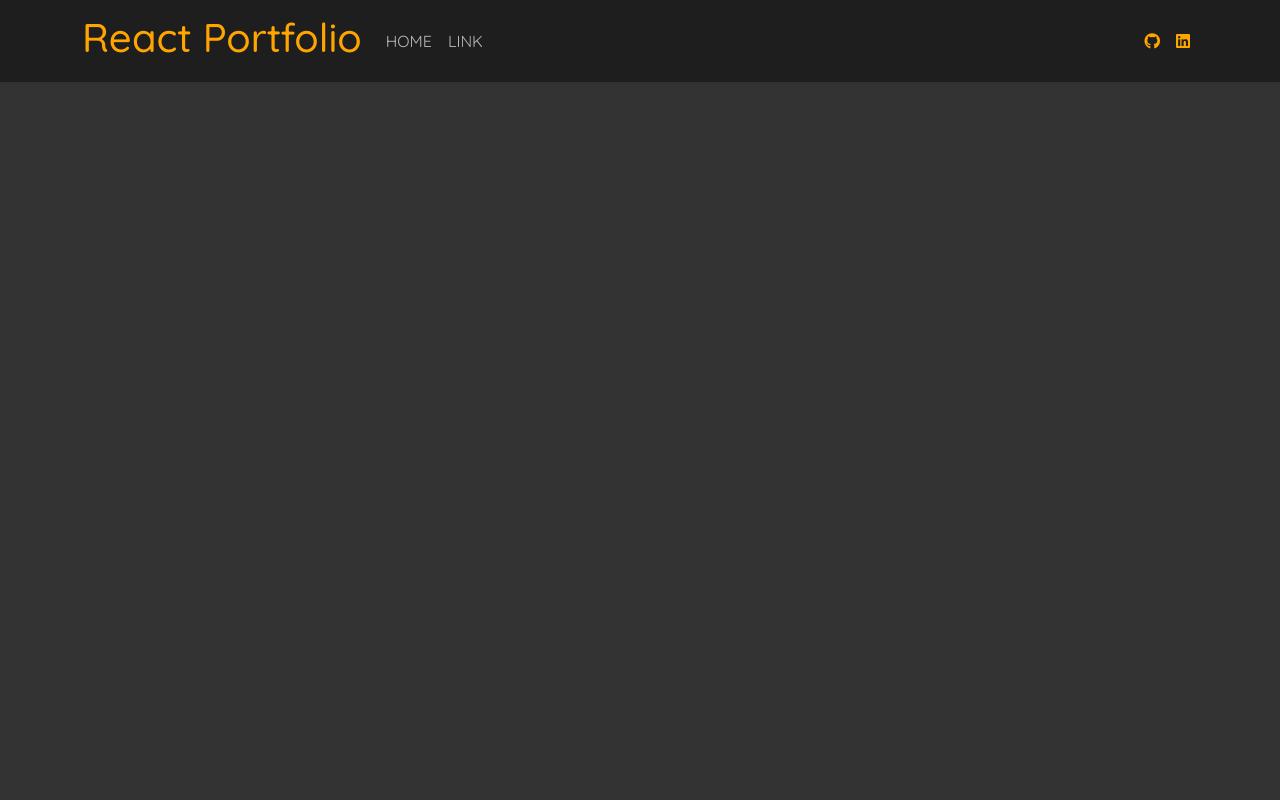
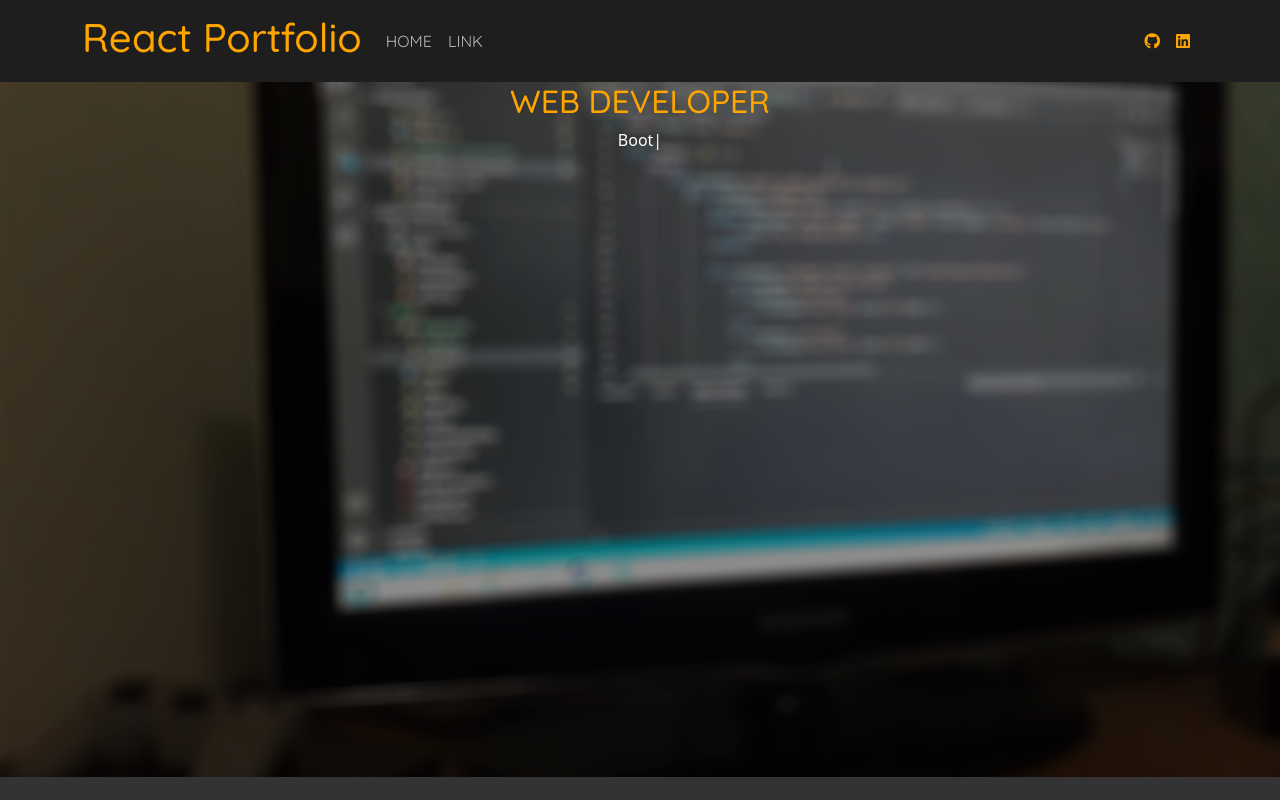
Before and after one commit to fabiomarras-dev/react-portfolio, a React (Create React App) app: page / in a window 1280 px wide. Built offline with nearby package versions, Linux system fonts and the light colour scheme.

Commit message:
Making header.

```diff
--- a/package.json
+++ b/package.json
@@ -10,6 +10,7 @@
     "react": "^17.0.2",
     "react-dom": "^17.0.2",
     "react-scripts": "4.0.3",
+    "react-typed": "^1.2.0",
     "web-vitals": "^1.1.2"
   },
   "scripts": {
--- a/src/App.css
+++ b/src/App.css
@@ -62,7 +62,36 @@
   background-color: orange !important;
 }
 
+/* Header */
+.header-wrapper {
+  position: relative;
+  background: url(header-bg.png);
+  background-size: cover;
+  background-position: center;
+  height: 86.9vh;
+}
+
+.main-info {
+  display: flex;
+  flex-direction: column;
+  justify-content: center;
+  text-align: center;
+  align-items: center;
+}
+
+.main-info h2 {
+  color: orange;
+  text-transform: uppercase;
+  font-family: "quicksand";
+}
+
+.typed-text {
+  color: white;
+}
+
+
 /* Body */
 body {
   background-color: #333333 !important;
+  color: rgb(184, 183, 183) !important;
 }
--- a/src/App.js
+++ b/src/App.js
@@ -1,10 +1,14 @@
 import './App.css';
 import 'bootstrap/dist/css/bootstrap.min.css';
 import Navbar from './components/Navbar';
+import Header from './components/Header';
 
 function App() {
   return (
-    <Navbar/>
+    <>
+      <Navbar/>
+      <Header/>
+    </>
   );
 }
 
--- /dev/null
+++ b/src/components/Header.js
@@ -0,0 +1,21 @@
+import React from "react";
+import Typed from "react-typed";
+
+const Header = () => {
+    return (
+        <div className="header-wrapper">
+            <div className="main-info">
+                <h2>Web Developer</h2>
+                <Typed
+                    className="typed-text"
+                    strings={['Laravel', 'PHP', 'Bootstrap', 'Javascript']}
+                    typeSpeed={60}
+                    backSpeed={70}
+                    loop
+                />
+            </div>
+        </div>
+    )
+}
+
+export default Header;
--- a/src/components/Navbar.js
+++ b/src/components/Navbar.js
@@ -1,4 +1,4 @@
-import React from 'react'
+import React from "react";
 
 const Navbar = () => {
     return (
@@ -36,4 +36,4 @@
     )
 }
 
-export default Navbar
+export default Navbar;
```
Also changed, not shown: src/header-bg.png (added), 1 other file (tests, documents, lock files or other folders).
